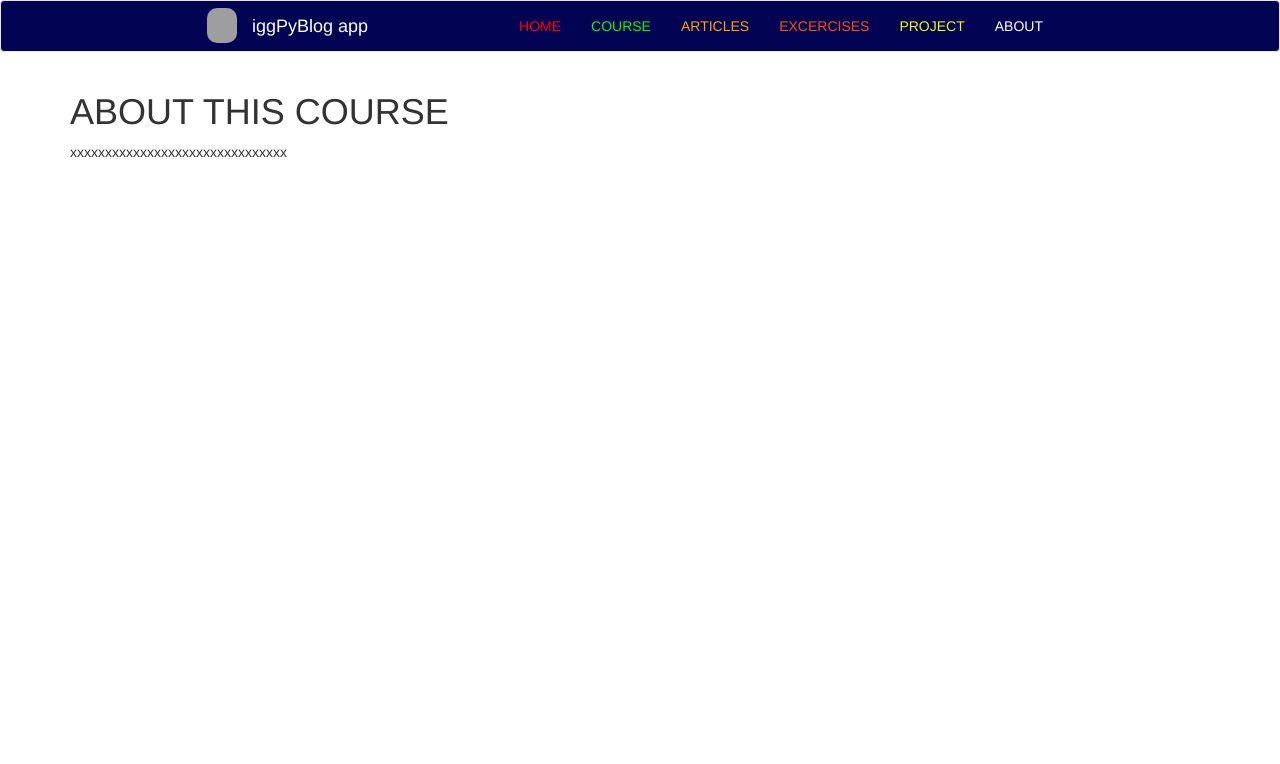
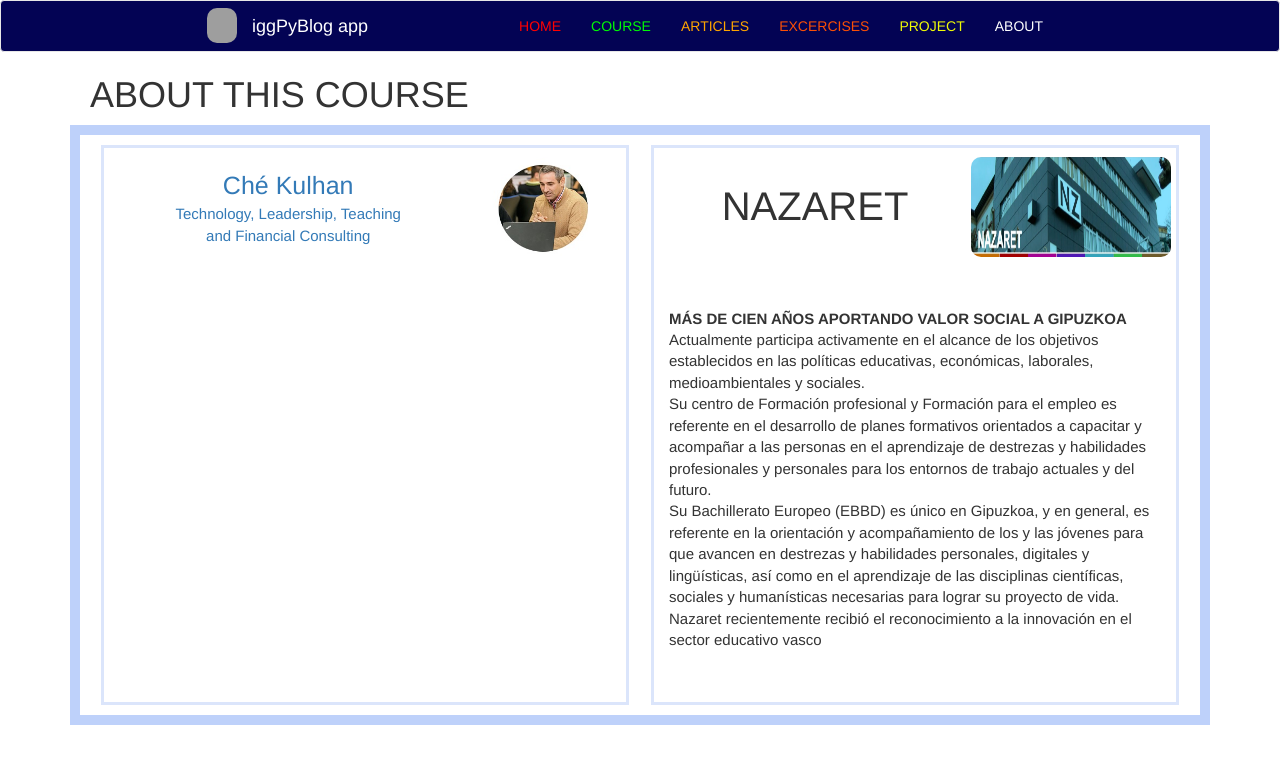
Before and after one commit to iggProjects/iggPyBlog, a Flask app: page /course in a window 1280 px wide. Shown: the top 764 px of the page. Run offline with Flask 2, Linux system fonts and the light colour scheme; some libraries are stand-ins or nearby versions; grey boxes are pictures that could not be loaded.

Commit message:
update course.html, articles, excercises, create zip, teacher, nazaret folders

```diff
--- a/article_data.py
+++ b/article_data.py
@@ -3,7 +3,7 @@ def Articles():
         {
             'id': 1,
             'title': 'First article',
-            'author': 'Igg',
+            'author': 'Iñaki Gainzarain',
             'date_created': '26-01-2022',
             'summary': 'El Módulo de Caja Flexible, comúnmente llamado flexbox, fue diseñado como un modelo unidimensional de layout, y como un método que pueda ayudar a distribuir el espacio entre los ítems de una interfaz y mejorar las capacidades de alineación. Este artículo hace un repaso de las principales características de flexbox, las que exploraremos con mayor detalle en el resto de estas guías.',
             'body': 'testing html -- testing'
@@ -11,7 +11,7 @@ def Articles():
         {
             'id': 2,
             'title': 'Second article',
-            'author': 'Che',
+            'author': 'Che Kulhan',
             'date_created': '31-01-2022',
             'summary': 'This defines the ability for a flex item to grow if necessary. It accepts a unitless value that serves as a proportion. It dictates what amount of the available space inside the flex container the item should take up.',
             'body': 'lorem ipsum adhdyj gdh gsshh hu gdh gsh asgasd sdivvvvFVUvjusd cgibsdjhbcu'
--- a/templates/course.html
+++ b/templates/course.html
@@ -1,6 +1,41 @@
 {% extends 'layout.html' %}
 
 {% block body %}
-    <h1>ABOUT THIS COURSE</h1>
-    <p>xxxxxxxxxxxxxxxxxxxxxxxxxxxxxxx</p>
+    <h1 style="padding-left:20px; margin-top: 3px;">ABOUT THIS COURSE</h1>
+
+    <div class="disp-rows-cent" style="width:100%; padding:10px; overflow: auto; border:10px solid rgb(190, 209, 250)">
+        <div style="width:48%; height:70vh; padding:5px; border:3px solid rgb(219, 229, 251)">
+
+            <table id="tableCourse" style="width:100%; height: 100%; border:none">
+                <tr style="height:20%;">
+                    <td style="width:70%;">
+                        <a href="https://che-kulhan.medium.com/" target="_blank">
+                            <span style="font-size: 25px;">Ché Kulhan</span><br>
+                            <span style="font-size: 15px;">Technology, Leadership, Teaching<br> and Financial Consulting</span></a>
+                    </td>
+                    <td style="width:30%;"><a href="https://che-kulhan.medium.com/" target="_blank"><img class="myImg" src="/static/Teacher/CheKulhan-01.jpg" alt="teacher" width="120" height="100"/></a></td>
+                </tr>
+                <tr style="height:80%"><td colspan="2"></td></tr>
+            </table>
+        </div>
+        <div style="width:48%; height:70vh; padding:5px; border:3px solid rgb(219, 229, 251)">
+            <table style="width:100%; height: 100%;">
+                <tr style="height:20%;">
+                    <td style="width:70%; font-size: 40px;">NAZARET</td>
+                    <td style="width:20%;"><a href="http://www.nazaret.eus/es/" target="_blank"><img class="myImg" src="/static/Nazaret/Nazaret-1.jpg" alt="teacher" width="200" height="100px"/></a></td>
+                </tr>
+                <tr style="height:80%">
+                    <td colspan="2" style="text-align: left; padding:10px; font-size: 15px;">
+                        <b>MÁS DE CIEN AÑOS APORTANDO VALOR SOCIAL A GIPUZKOA</b><br>
+                        Actualmente participa activamente en el alcance de los objetivos establecidos en las políticas educativas, económicas, laborales, medioambientales y sociales.<br>
+                        Su centro de Formación profesional y Formación para el empleo es referente en el desarrollo de planes formativos orientados a capacitar y acompañar a las personas en el aprendizaje de destrezas y habilidades profesionales y personales para los entornos de trabajo actuales y del futuro.<br>
+                        Su Bachillerato Europeo (EBBD) es único en Gipuzkoa, y en general, es referente en la orientación y acompañamiento de los y las jóvenes para que avancen en destrezas y habilidades personales, digitales y lingüísticas, así como en el aprendizaje de las disciplinas científicas, sociales y humanísticas necesarias para lograr su proyecto de vida.<br>
+                        Nazaret recientemente recibió el reconocimiento a la innovación en el sector educativo vasco
+
+                    </td>
+                </tr>
+            </table>
+        </div>
+    </div>
+
 {% endblock %}
--- a/templates/layout.html
+++ b/templates/layout.html
@@ -7,16 +7,18 @@
     <style>
         .nav-disp-rows-cent{ display: flex; flex-direction: row; flex-wrap: wrap; justify-content: space-around; align-items: center; align-content: stretch; }
 
-        .disp-rows-cent{ display: flex; flex-direction: row; flex-wrap: wrap; justify-content: flex-start; align-items: center; align-content: stretch; }
+        .disp-rows-cent{ display: flex; flex-direction: row; flex-wrap: wrap; justify-content: space-around; align-items: center; align-content: stretch; }
         .disp-cols-cent{ display: flex; flex-direction: column; flex-wrap: wrap; justify-content: flex-start; align-items: stretch; align-content: stretch; }
         table { margin:auto; border-collapse: collapse; }
-        table, th, td { border: 1px solid black; padding:3px; }
+        .tableWithBorders { border: 1px solid rgb(156, 156, 156); padding:3px; }
         table th { width:20%; }
         th, td { text-align: center; }
         td { font-size: 12px;}
         #trBody { height: 300px;}
         #trBody td { text-align: left; vertical-align: baseline; padding: 3px; }
-        table img { width:50px; border-radius: 10px; border:1px solid rgb(102, 102, 250); }
+        table img {  border-radius: 10px;  }
+
+        #tableCourse { border: none; }
 
     </style>
 
```
Also changed, not shown: excercise_data.py (+2 -2 lines), templates/articles.html (+5 -6 lines), templates/excercises.html (+4 -5 lines), static/Nazaret/Nazaret-1.jpg (added), static/Nazaret/Nazaret-2.jpg (added), static/Teacher/CheKulhan-01.jpg (added), static/zip/Lorea copy.jpg (deleted), 1 other file.
